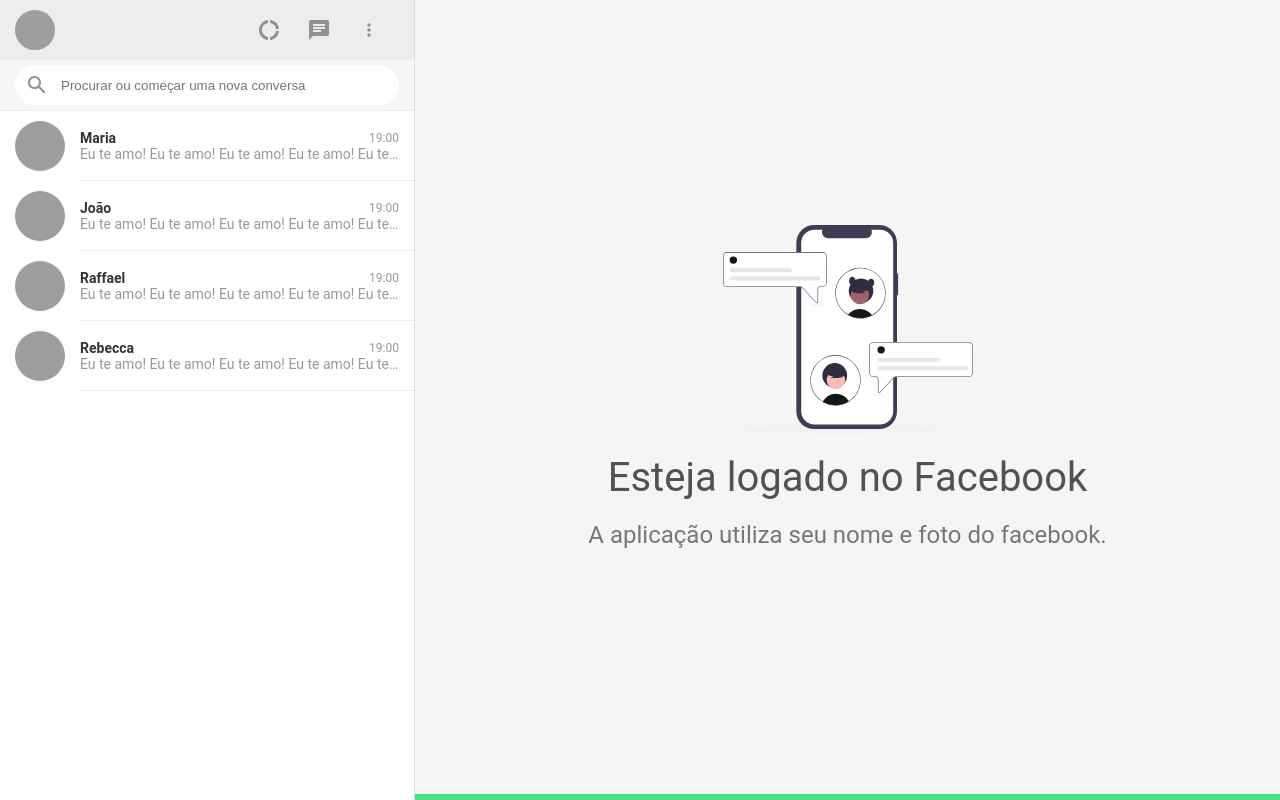
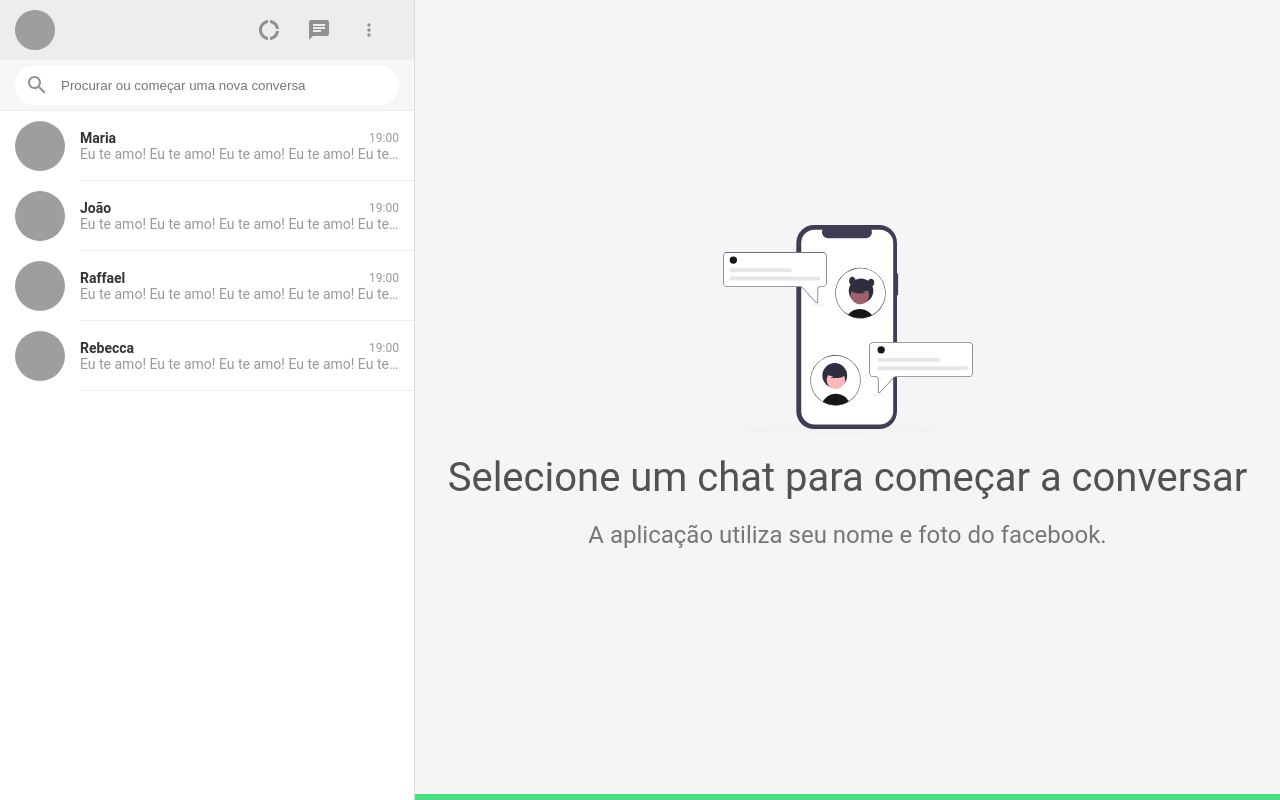
Before and after one commit to rebeccaaaaaaaaaaa/chat-react-firebase, a React (Create React App) app: page / in a window 1280 px wide. Built offline with nearby package versions, Linux system fonts and the light colour scheme; grey boxes are pictures that could not be loaded.

Commit message:
mudança da frase da tela de intro

```diff
--- a/src/components/ChatIntro.js
+++ b/src/components/ChatIntro.js
@@ -6,7 +6,7 @@
     return (
         <div className="chatIntro">
           <img src="/intro.svg" alt=""/>
-          <h1> Esteja logado no Facebook</h1>
+          <h1> Selecione um chat para começar a conversar</h1>
           <h2> A aplicação utiliza seu nome e foto do facebook.</h2>
         </div>
     )
```
